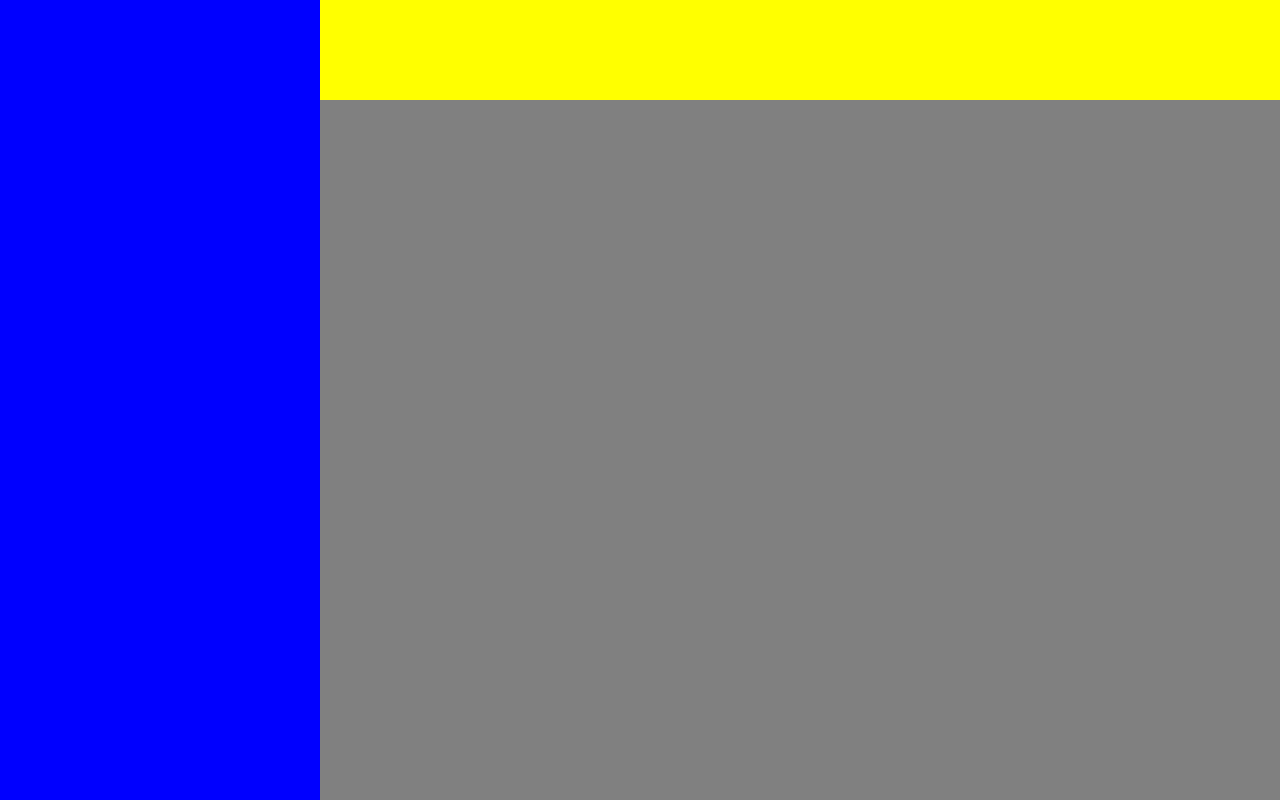
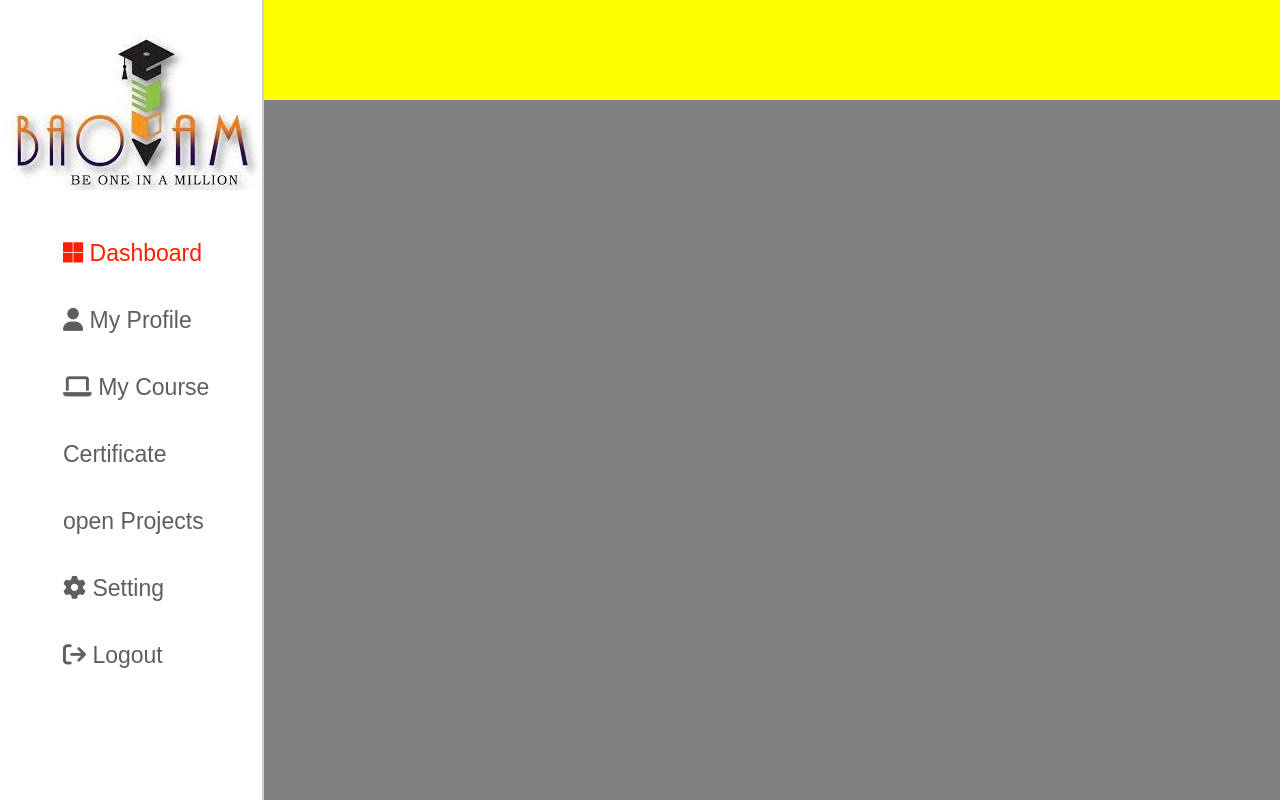
Before and after one commit to prashant0612/Baoiam-Dashboard, a plain HTML site: page index.html in a window 1280 px wide. Drawn offline with Linux system fonts and the light colour scheme.

Commit message:
sidebar done

```diff
--- a/index.html
+++ b/index.html
@@ -4,6 +4,9 @@
 <head>
     <meta charset="UTF-8">
     <meta name="viewport" content="width=device-width, initial-scale=1.0">
+    <link rel="stylesheet" href="https://cdnjs.cloudflare.com/ajax/libs/font-awesome/6.5.0/css/all.min.css"
+        integrity="sha512-Avb2QiuDEEvB4bZJYdft2mNjVShBftLdPG8FJ0V7irTLQ8Uo0qcPxh4Plq7G5tGm0rU+1SPhVotteLpBERwTkw=="
+        crossorigin="anonymous" referrerpolicy="no-referrer" />
     <link rel="stylesheet" href="style.css">
     <title>Dashboard</title>
 </head>
@@ -12,7 +15,32 @@
     <div class="container">
         <!-- FOR-SIDEBAR -->
         <div class="sidebar">
-
+            <div class="brand-img">
+                <img src="images/brand.jpg" alt="">
+            </div>
+            <div class="sidebar-content">
+                <div class="user-dashboard" style="color: rgb(255, 30, 0);">
+                    <span ><i class="fa-brands fa-microsoft"></i> Dashboard</span>
+                </div>
+                <div class="user-profile">
+                    <span ><i class="fa-solid fa-user"></i> My Profile</span>
+                </div>
+                <div class="user-course">
+                    <span><i class="fa-solid fa-laptop"></i> My Course</span>
+                </div>
+                <div class="user-certificate">
+                    <span> Certificate</span>
+                </div>
+                <div class="user-project">
+                    <span> open Projects</span>
+                </div>
+                <div class="setting">
+                    <span><i class="fa-solid fa-gear"></i> Setting</span>
+                </div>
+                <div class="logout">
+                    <span><i class="fa-solid fa-arrow-right-from-bracket"></i> Logout</span>
+                </div>
+            </div>
         </div>
 
         <!-- MAIN-CONTENT -->
--- a/style.css
+++ b/style.css
@@ -1,18 +1,46 @@
 *{
     margin: 0;
     padding: 0;
+    font-family: sans-serif;
 }
-
+html,body{
+    overflow: hidden;
+}
 .container{
     display: flex;
 }
 .sidebar{
-    width: 25%;
+    display: flex;
+    flex-direction: column;
+    gap: 50px;
+    padding: 35px;
+    width: 15%;
     height: 100vh;
-    background-color: blue;
+    background-color: white;
+    border-right: 2px solid #cecccc;
+    position: fixed;
+}
+.sidebar .brand-img{
+    display: flex;
+    align-items: center;
+    justify-content: center;
+}
+.sidebar .sidebar-content{
+    font-size: 23px;
+    display: flex;
+    flex-direction: column;
+    gap: 40px;
+    padding-left: 28px;
+    color: rgb(94, 94, 94);
+    cursor: pointer;
+}
+.sidebar-content div:hover{
+    font-weight: bold;
+    color: orangered;
 }
 .main-content{
-    width: 75%;
+    margin-left: 15%;
+    width: 85%;
     height: 100vh;
     background-color: gray;
 }
```
Also changed, not shown: images/brand.jpg (added), images/card.jpg (added).
